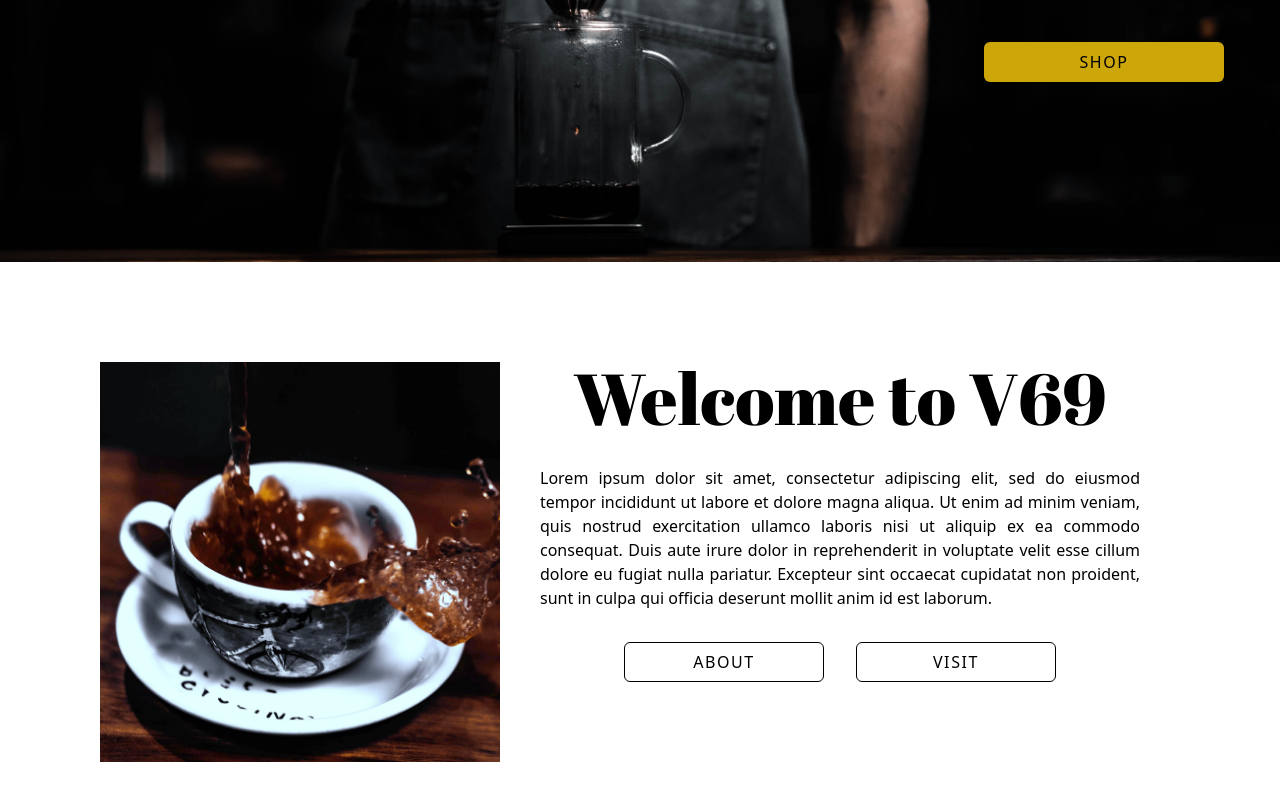
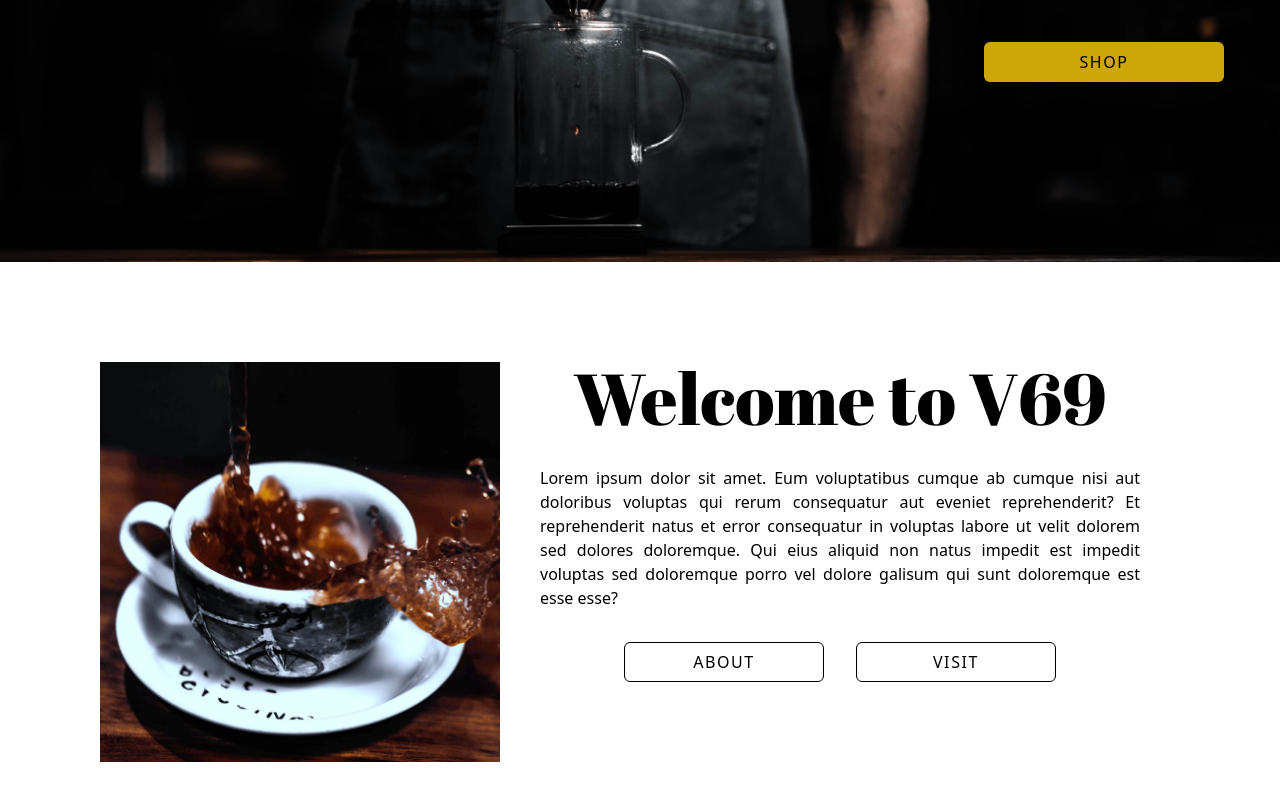
Before and after one commit to brendino500/v69-storefront-2022, a Next.js app: page / in a window 1280 px wide. Shown: the part 386-1186 px from the top of the page. Built offline with nearby package versions, Linux system fonts and the light colour scheme.

Commit message:
fix: Add aboutSection data

```diff
--- /dev/null
+++ b/src/data/HomePage/aboutSection.json
@@ -0,0 +1,6 @@
+{
+  "title": "Welcome to V69",
+  "content": "Lorem ipsum dolor sit amet. Eum voluptatibus cumque ab cumque nisi aut doloribus voluptas qui rerum consequatur aut eveniet reprehenderit? Et reprehenderit natus et error consequatur in voluptas labore ut velit dolorem sed dolores doloremque. Qui eius aliquid non natus impedit est impedit voluptas sed doloremque porro vel dolore galisum qui sunt doloremque est esse esse?",
+  "ctaAbout": "About",
+  "ctaVisit": "Visit"
+}
--- a/src/views/HomePage/About/index.js
+++ b/src/views/HomePage/About/index.js
@@ -5,8 +5,10 @@ import Title from '@/components/Title'
 import Button from '@/components/Button'
 
 import coffeeImage from '../../../../public/coffee-cup.jpg'
+import data from '@/data/HomePage/aboutSection.json'
 
 function AboutSection() {
+  const { title, content, ctaAbout, ctaVisit } = data
   return (
     <SectionWrapper
       id="about"
@@ -16,29 +18,21 @@ function AboutSection() {
         <Image src={coffeeImage} alt="Coffee splash" height={400} width={400} />
         <div className="flex items-center justify-content flex-col w-[600px] mx-10">
           <Title element="h2" className="">
-            Welcome to V69
+            {title}
           </Title>
-          <p className="text-body my-8 text-justify">
-            Lorem ipsum dolor sit amet, consectetur adipiscing elit, sed do
-            eiusmod tempor incididunt ut labore et dolore magna aliqua. Ut enim
-            ad minim veniam, quis nostrud exercitation ullamco laboris nisi ut
-            aliquip ex ea commodo consequat. Duis aute irure dolor in
-            reprehenderit in voluptate velit esse cillum dolore eu fugiat nulla
-            pariatur. Excepteur sint occaecat cupidatat non proident, sunt in
-            culpa qui officia deserunt mollit anim id est laborum.
-          </p>
+          <p className="text-body my-8 text-justify">{content}</p>
           <div className="flex items-start justify-start flex-row">
             <Button
               secondary="true"
               className="w-[200px] mx-4 hover:duration-1000"
             >
-              About
+              {ctaAbout}
             </Button>
             <Button
               secondary="true"
               className="w-[200px] mx-4 hover:duration-1000"
             >
-              Visit
+              {ctaVisit}
             </Button>
           </div>
         </div>
```
